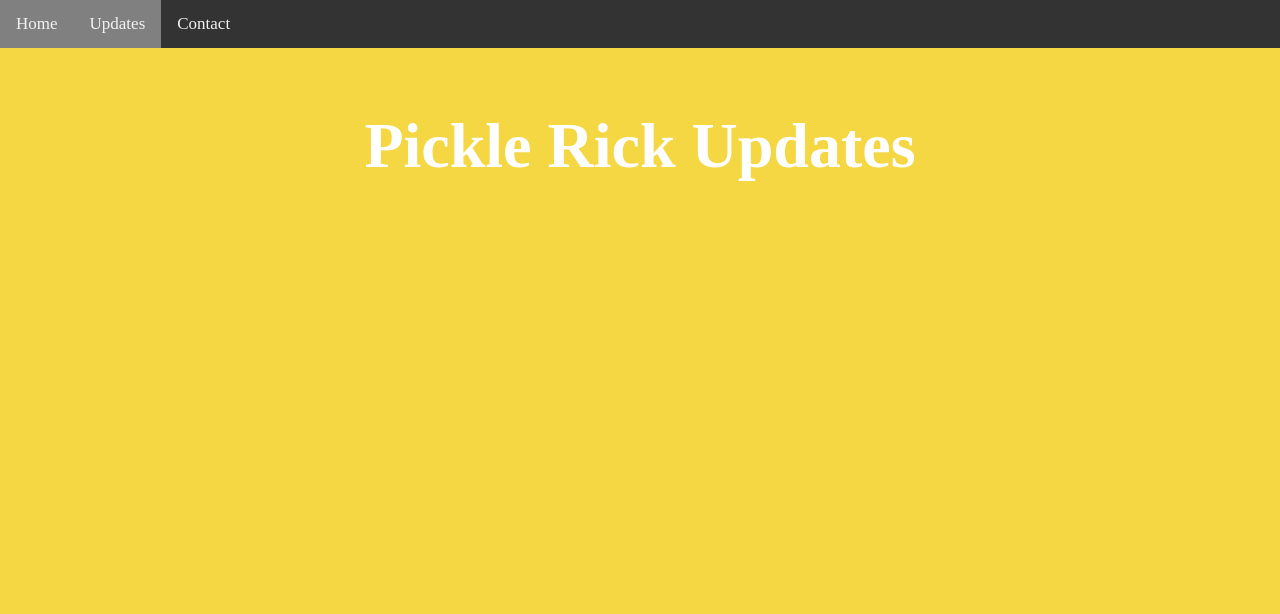
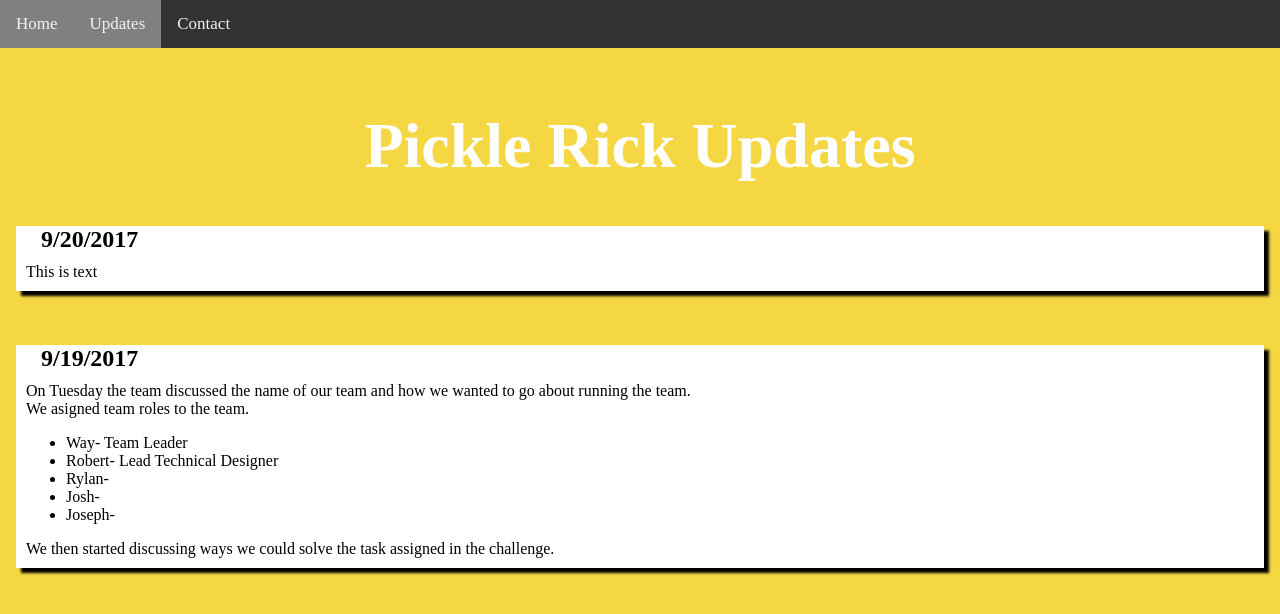
Before and after one commit to TeamHud/TeamHud.github.io, a plain HTML site: page updates.html in a window 1280 px wide. Shown: the top 614 px of the page. Drawn offline with Linux system fonts and the light colour scheme.

Commit message:
Add files via upload

```diff
--- a/css.css
+++ b/css.css
@@ -1,6 +1,13 @@
-
+    .nav{
+    background-color:grey;
+    color: white;
+}
+        a:hover {
+            background-color: grey;
+        }
 html {background-attachment:fixed;
-background-color:rgb(244, 215, 66);}
+background-color:rgb(244, 215, 66);
+}
 .title{
     font-size:4em;
     text-align: center;
@@ -35,3 +42,19 @@ a:hover {
   margin-top: 30px;
   height: 1500px; /* Used in this example to enable scrolling */
 }
+.tit{
+    text-align: justify;
+    padding-left:25px;
+    color: black;
+    font-size: 1.5em;
+    font-weight: 800;
+}
+.par{
+    font-size: 1em;
+    padding: 10px;
+}
+.entry{
+    background-color:white;
+    box-shadow: 5px 5px 2.5px black;
+    color: black;
+}
--- a/updates.html
+++ b/updates.html
@@ -13,7 +13,6 @@
             </style>
     </head>
     <body>
-
         <div class="navbar">
           <a href="index.html">Home</a>
           <a class="nav" href="updates.html">Updates</a>
@@ -21,7 +20,22 @@
         </div>
 
         <div class="main">
-  <h1 class="title">Pickle Rick Updates</h1>
+              <h1 class="title">Pickle Rick Updates</h1> <!-- Head -->
+            <div class="entry">
+                <p1 class="tit">9/20/2017</p1>
+                <div class="par">
+                    <p2> This is text</p2>
+                </div>
+            </div>
+            <br/>
+            <br/>
+            <br/>
+            <div class="entry">
+            <p1 class="tit">9/19/2017</p1>
+            <div class="par">
+                <p2 >On Tuesday the team discussed the name of our team and how we wanted to go about running the team. <br/> We asigned team roles to the team. <br/> <ul> <li>Way- Team Leader</li><li>Robert- Lead Technical Designer</li><li>Rylan-</li><li>Josh-</li><li>Joseph-</li></ul> We then started discussing ways we could solve the task assigned in the challenge.</p2>
+            </div>
+         </div>
         </div>
     </body>
 </html>
```
Lines whose indentation alone changed are shown as unchanged.
